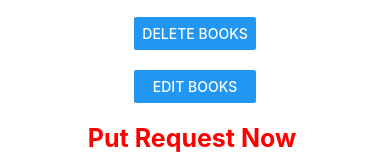
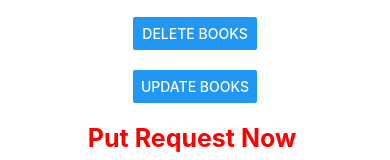
Before and after one commit to Mansoorali121/React-Native-Interview-Preparation, a React Native app: screen / in a window 390 px wide. Shown: the part 140-300 px from the top of the page. Built offline with nearby package versions, Linux system fonts and the light colour scheme; no server answers.

Commit message:
Book update

```diff
--- a/App.js
+++ b/App.js
@@ -76,7 +76,7 @@ const App = () => {
       <View style={{ gap: 20 }}>
         <Button title="Add Books" onPress={addBooks} />
         <Button title="Delete Books" onPress={DeleteBooks} />
-        <Button title="Edit Books" onPress={EditBook} />
+        <Button title="Update Books" onPress={EditBook} />
       </View>
       <Text
         style={{
```
